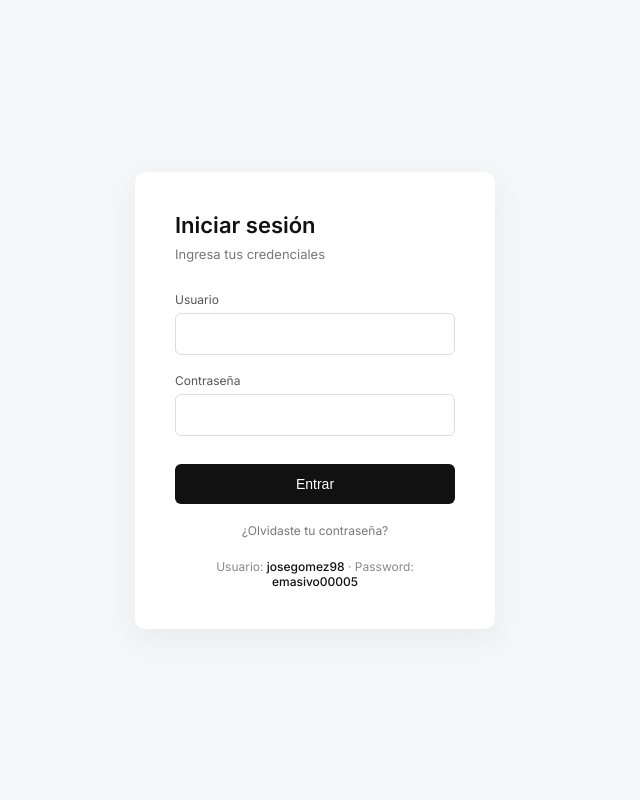
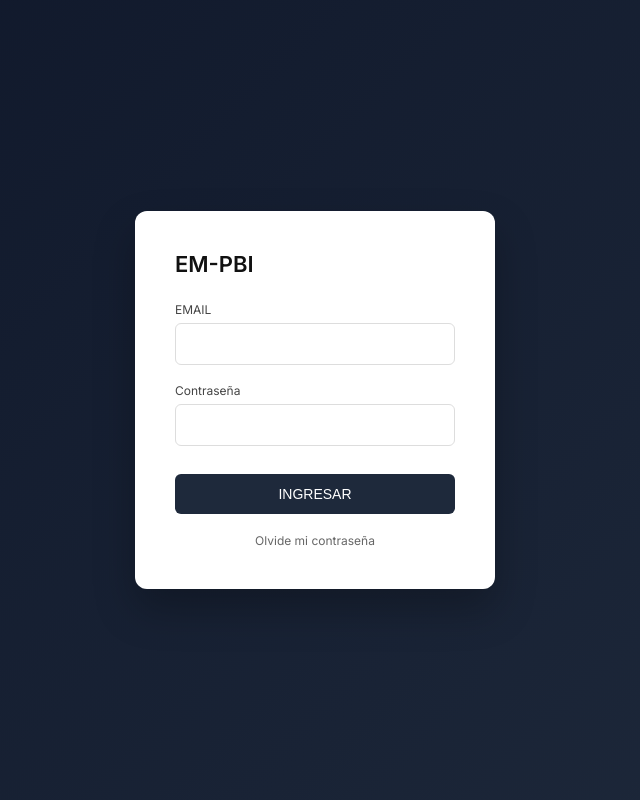
Before and after one commit to josesgomezm15/Requisitos-construcci-n-y-mantenimiento-aplicaciones-Emasivo, a Flask app: page / in a window 1280 px wide. Shown: the whole page, without its empty margins (325-965 px from the left). Run offline with Flask 3, Linux system fonts and the light colour scheme.

Commit message:
checkpoint arregle algunas recomendaciones de frontend en login.html

```diff
--- a/templates/login.html
+++ b/templates/login.html
@@ -16,7 +16,7 @@
 
     body {
       font-family: 'Inter', sans-serif;
-      background: #f5f6f8;
+      background: linear-gradient(135deg, #0f172a, #1e293b);
       display: flex;
       align-items: center;
       justify-content: center;
@@ -27,8 +27,8 @@
       background: #ffffff;
       padding: 40px;
       width: 360px;
-      border-radius: 10px;
-      box-shadow: 0 10px 30px rgba(0,0,0,0.05);
+      border-radius: 12px;
+      box-shadow: 0 20px 40px rgba(0,0,0,0.25);
     }
 
     h1 {
@@ -40,8 +40,8 @@
 
     .subtitle {
       font-size: 13px;
-      color: #777;
-      margin-bottom: 30px;
+      color: #666;
+      margin-bottom: 25px;
     }
 
     .field {
@@ -50,7 +50,7 @@
 
     label {
       font-size: 12px;
-      color: #555;
+      color: #444;
       display: block;
       margin-bottom: 6px;
     }
@@ -62,11 +62,12 @@
       border-radius: 6px;
       font-size: 14px;
       outline: none;
-      transition: border 0.2s;
+      transition: all 0.2s ease;
     }
 
     input:focus {
-      border-color: #111;
+      border-color: #1e293b;
+      box-shadow: 0 0 0 2px rgba(30, 41, 59, 0.1);
     }
 
     .error-input {
@@ -83,17 +84,17 @@
       width: 100%;
       padding: 12px;
       border: none;
-      background: #111;
+      background: #1e293b;
       color: #fff;
       border-radius: 6px;
       font-size: 14px;
       cursor: pointer;
       margin-top: 10px;
-      transition: opacity 0.2s;
+      transition: all 0.2s;
     }
 
     .btn:hover {
-      opacity: 0.85;
+      background: #0f172a;
     }
 
     .recuperar {
@@ -103,7 +104,7 @@
 
     .recuperar a {
       font-size: 12px;
-      color: #777;
+      color: #666;
       text-decoration: none;
       transition: color 0.2s;
     }
@@ -117,25 +118,29 @@
       font-size: 12px;
       color: #888;
       text-align: center;
+      border-top: 1px solid #eee;
+      padding-top: 10px;
     }
 
     .footer strong {
       color: #111;
       font-weight: 500;
     }
+
   </style>
 </head>
+
 <body>
 
   <div class="card">
-    <h1>Iniciar sesión</h1>
-    <p class="subtitle">Ingresa tus credenciales</p>
+    <h1>EM-PBI</h1>
+    <p class="subtitle"></p>
 
     <form method="POST" action="{{ url_for('login') }}">
 
       <!-- Usuario -->
       <div class="field">
-        <label>Usuario</label>
+        <label>EMAIL</label>
         <input
           type="text"
           name="usuario"
@@ -163,21 +168,21 @@
       </div>
 
       <!-- Botón -->
-      <button class="btn">Entrar</button>
+      <button class="btn">INGRESAR</button>
 
       <!-- 🔄 Recuperar contraseña -->
       <div class="recuperar">
         <a href="{{ url_for('recuperar') }}">
-          ¿Olvidaste tu contraseña?
+          Olvide mi contraseña
         </a>
       </div>
 
     </form>
 
     <!-- Footer -->
-    <div class="footer">
-      Usuario: <strong>josegomez98</strong> · Password: <strong>emasivo00005</strong>
-    </div>
+    <!--<div class="footer">
+
+    </div>-->
   </div>
 
 </body>
```
Also changed, not shown: 2 other files.
